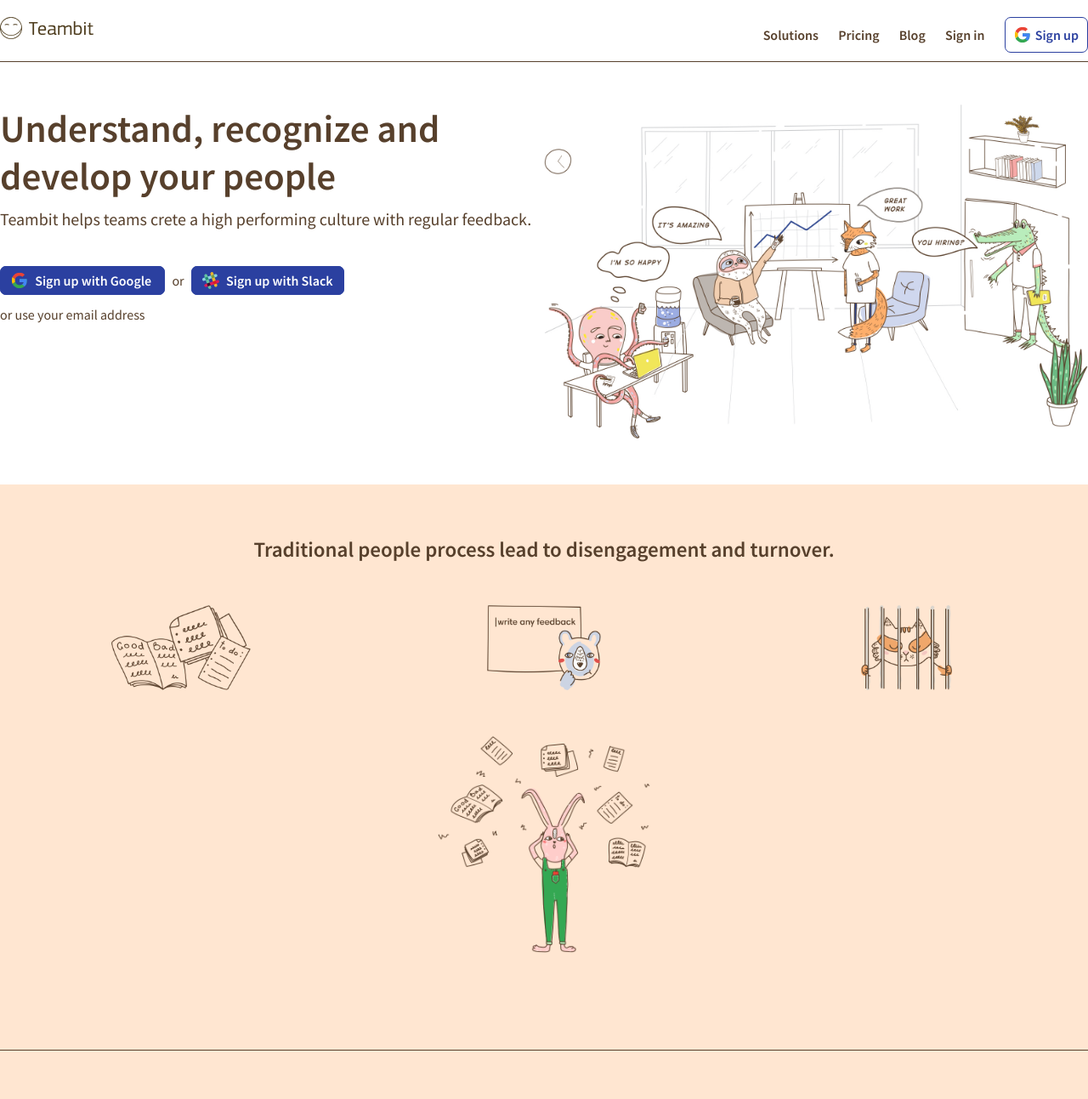
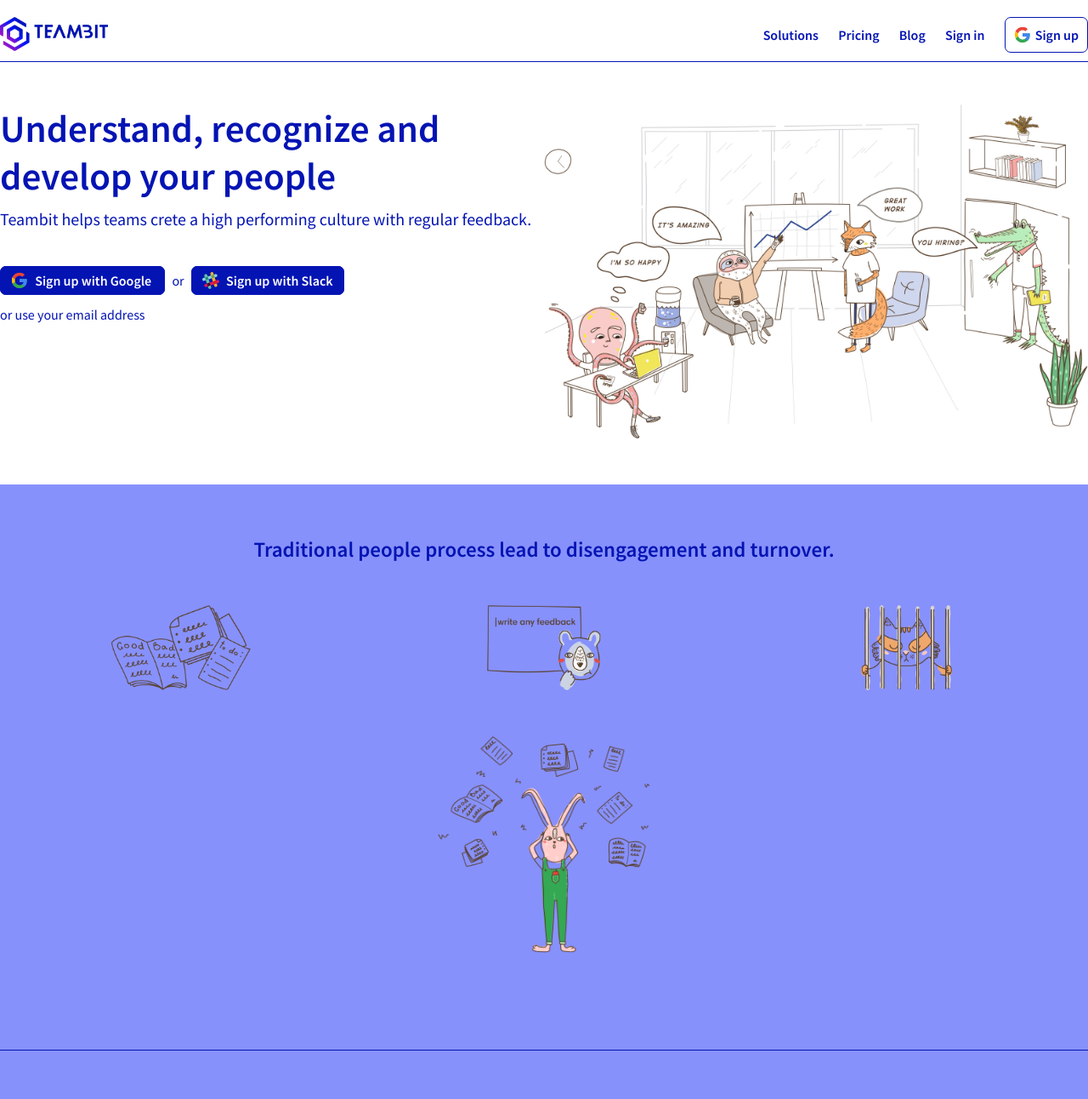
Before and after one commit to pmattiab/node-sass-teambit, a website: page index.html in a window 1280 px wide. Shown: the top 1293 px of the page at 85% size. Drawn offline with Linux system fonts and the light colour scheme.

Commit message:
applicata nuova palette colori + nuovo logo

```diff
--- a/index.html
+++ b/index.html
@@ -24,7 +24,7 @@
 
                 <!-- logo -->
                 <div class="logo">
-                    <img src="img/logo.svg" alt="teambit">
+                    <img src="img/new-logo.png" alt="teambit">
                 </div>
 
                 <!-- inizio navigation bar -->
@@ -445,20 +445,28 @@
     <!-- INIZIO FOOTER -->
     <footer>
 
+        <!-- inizio container -->
         <div class="container">
 
+            <!-- inizio colonna sinistra -->
             <div class="col col_30">
+
+                <!-- immagine -->
                 <div class="col">
-                    <img src="img/logo-small.svg" alt="logo">
+                    <img src="img/new-logo-small.png" alt="logo">
                 </div>
 
+                <!-- descrizione -->
                 <div class="brand_descr">
                     <h4>
                         <a href="#">Teambit</a> helps teams create high performing cultures by making feedback a daily habit.
                     </h4>
                 </div>
+
             </div>
+            <!-- fine colonna sinistra -->
 
+            <!-- lista Product link footer -->
             <div class="col col_14">
                 <ul class="footer_nav">
                     <li><h4>Product</h4></li>
@@ -472,6 +480,7 @@
                 </ul>
             </div>
 
+            <!-- lista About link footer -->
             <div class="col col_14">
                 <ul class="footer_nav">
                     <li><h4>About</h4></li>
@@ -482,6 +491,7 @@
                 </ul>
             </div>
 
+            <!-- lista Connect link footer -->
             <div class="col col_14">
                 <ul class="footer_nav">
                     <li><h4>Connect</h4></li>
@@ -492,6 +502,7 @@
                 </ul>
             </div>
 
+            <!-- lista Lobs link footer -->
             <div class="col col_14">
                 <ul class="footer_nav">
                     <li><h4>Lobs</h4></li>
@@ -502,6 +513,7 @@
                 </ul>
             </div>
 
+            <!-- lista Blog link footer -->
             <div class="col col_14">
                 <ul class="footer_nav">
                     <li><h4>From the blog</h4></li>
@@ -513,6 +525,7 @@
             </div>
 
         </div>
+        <!-- fine container -->
 
     </footer>
     <!-- FINE FOOTER -->
--- a/src/partials/_content.scss
+++ b/src/partials/_content.scss
@@ -31,7 +31,7 @@
 }
 
 #explane {
-    background-color: $brand_secondary_color;
+    background-color: lighten($brand_primary_color, 40%);
 
     .row {
 
@@ -67,7 +67,7 @@
 }
 
 #founder {
-    background-color: $brand_secondary_color;
+    background-color: lighten($brand_primary_color, 40%);
 
     .title {
 
--- a/src/partials/_header.scss
+++ b/src/partials/_header.scss
@@ -9,6 +9,11 @@
 
         .logo {
             float: left;
+
+            img {
+                height: 40px;
+                width: auto;
+            }
         }
 
         .nav_bar {
--- a/src/partials/_variables.scss
+++ b/src/partials/_variables.scss
@@ -1,6 +1,14 @@
-$brand_primary_color: #57402c;
-$brand_secondary_color: #ffe6d1;
-$blue_btn_color: #2b40a0;
+// OLD PALETTE
+// $brand_primary_color: #57402c;
+// $brand_secondary_color: #f6e2d5;
+// $blue_btn_color: #2b40a0;
+
+// NEW PALETTE
+$brand_primary_color: #0414b3;
+$brand_secondary_color: #3e14e9;
+$blue_btn_color: #0414b3;
+
+// FONT SIZE
 $title1_size: 45px;
 $title2_size: 40px;
 $title3_size: 25px;
```
Also changed, not shown: dist/app.css, img/new-logo-small.png (added), img/new-logo.png (added).
